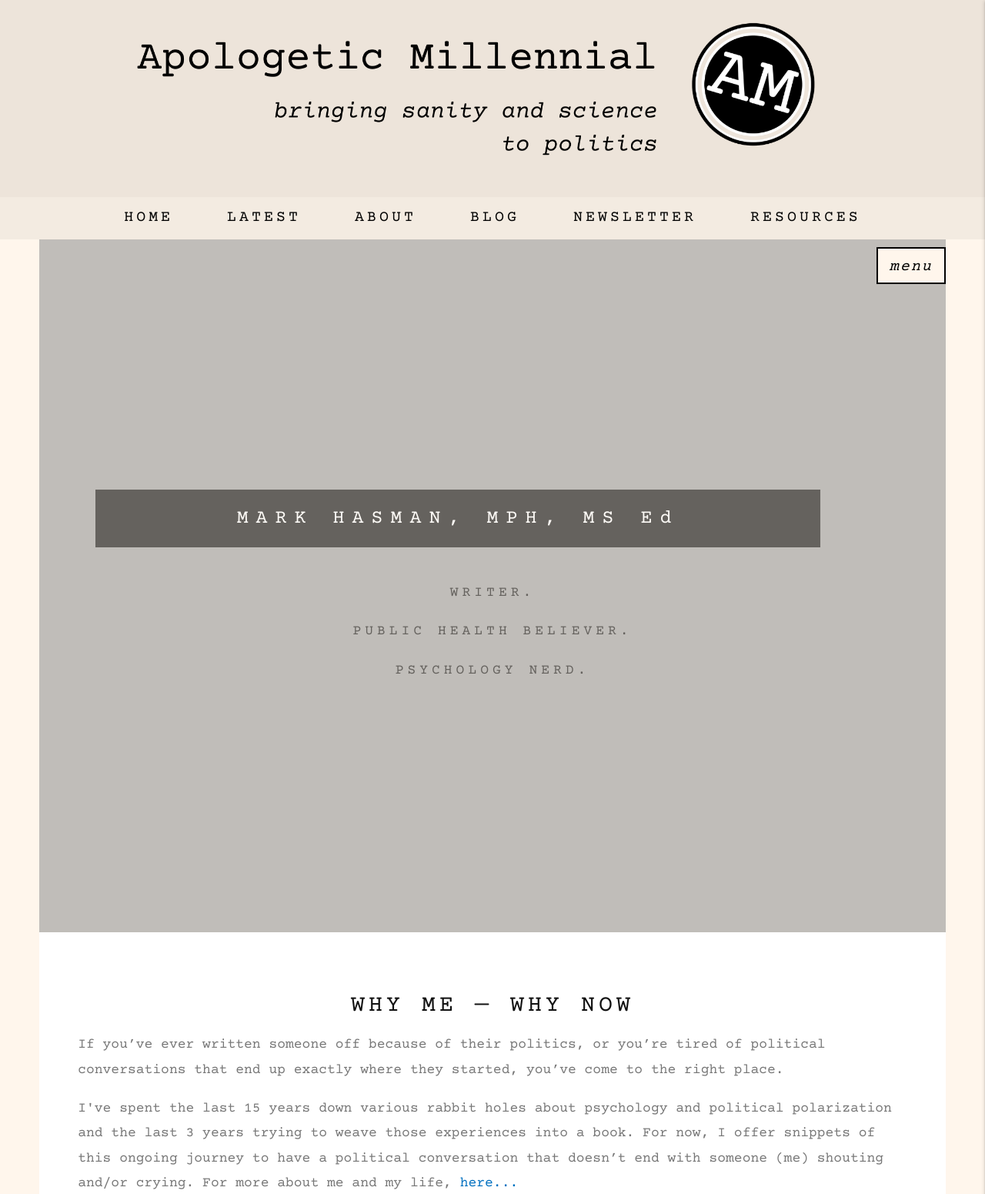
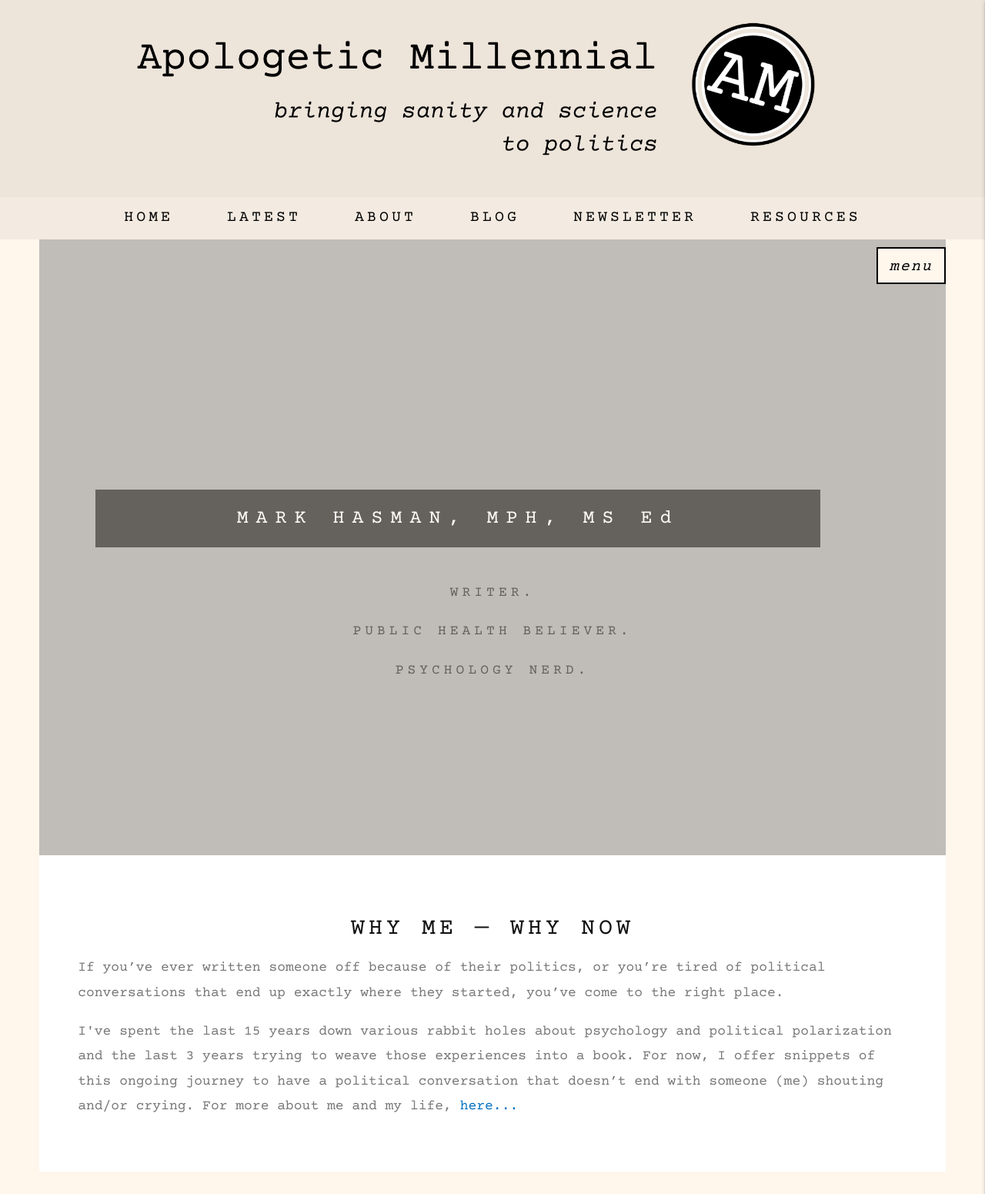
Before and after one commit to khiciste/apologetic_millennial, a Jekyll site: the page built from index.html, in a window 1280 px wide. Shown: the top 1551 px of the page at 77% size. Built offline with Jekyll 4.4.1, drawn with Linux system fonts in a browser that asks for light colours; some web fonts are replaced; grey boxes are pictures that could not be loaded.

Commit message:
parallax fix

```diff
--- a/styles/style.css
+++ b/styles/style.css
@@ -611,13 +611,14 @@
 
 #bgimg-2 {
   background-image: url("/images/AM_Media\ -\ Landing\ Page-6_writing\ green\ couch.JPG");
-  /* background-position-y: -300px; */
 }
 
 /* move mark's head up on tablets & up */
 @media only screen and (min-device-width: 768px) {
   #bgimg-2 {
     background-position-y: -300px;
+  }
+  .parallax-caption {
   }
 }
 
@@ -631,7 +632,8 @@
   background-size: 110%;
 }
 
-@media only screen and (max-width: 768px) {
+/* small screens */
+@media only screen and (max-device-width: 767px) {
   #bgimg-1 {
     width: 100%;
     height: auto;
@@ -640,7 +642,7 @@
   #bgimg-4 {
     background-size: 150%;
   }
-} */
+}
 
 h5.index-list {
   color: #ddd !important;
@@ -653,9 +655,8 @@
 
 .parallax-caption {
   position: relative;
-  height: 900px;
   width: 100%;
-  /* left: 0; */
+  height: 800px;
   top: 300px;
   margin: auto;
   text-align: center;
@@ -759,7 +760,7 @@
   height: auto;
 }
 
-/* Turn off parallax scrolling for tablets and phones */
+/* Turn off parallax scrolling for phones */
 @media only screen and (max-device-width: 767px) {
   .parallax-bg {
     background-attachment: scroll;
```
